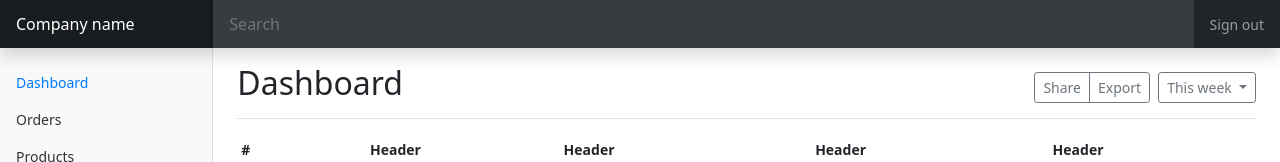
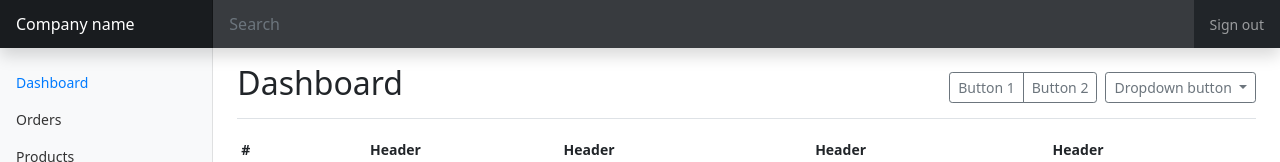
Before and after one commit to uwascan/VueJs-Clean-Admin-Panel, a Vue app: page /dashboard in a window 1280 px wide. Shown: the top 162 px of the page. Built offline with nearby package versions, Linux system fonts and the light colour scheme.

Commit message:
Update Dashboard.html

```diff
--- a/src/modules/Dashboard/Dashboard.html
+++ b/src/modules/Dashboard/Dashboard.html
@@ -4,13 +4,20 @@
         <h1 class="h2">Dashboard</h1>
         <div class="btn-toolbar mb-2 mb-md-0">
             <div class="btn-group me-2">
-                <button type="button" class="btn btn-sm btn-outline-secondary">Share</button>
-                <button type="button" class="btn btn-sm btn-outline-secondary">Export</button>
+                <button type="button" class="btn btn-sm btn-outline-secondary">Button 1</button>
+                <button type="button" class="btn btn-sm btn-outline-secondary">Button 2</button>
             </div>
-            <button type="button" class="btn btn-sm btn-outline-secondary dropdown-toggle">
-                <span data-feather="calendar"></span>
-                This week
-            </button>
+
+            <div class="dropdown">
+                <button class="btn btn-sm btn-outline-secondary dropdown-toggle" type="button" id="dropdownMenuButton" data-bs-toggle="dropdown" aria-expanded="false">
+                  Dropdown button
+                </button>
+                <ul class="dropdown-menu" aria-labelledby="dropdownMenuButton">
+                  <li><a class="dropdown-item" href="#">Action</a></li>
+                  <li><a class="dropdown-item" href="#">Another action</a></li>
+                  <li><a class="dropdown-item" href="#">Something else here</a></li>
+                </ul>
+            </div>
         </div>
     </div>
 
```
